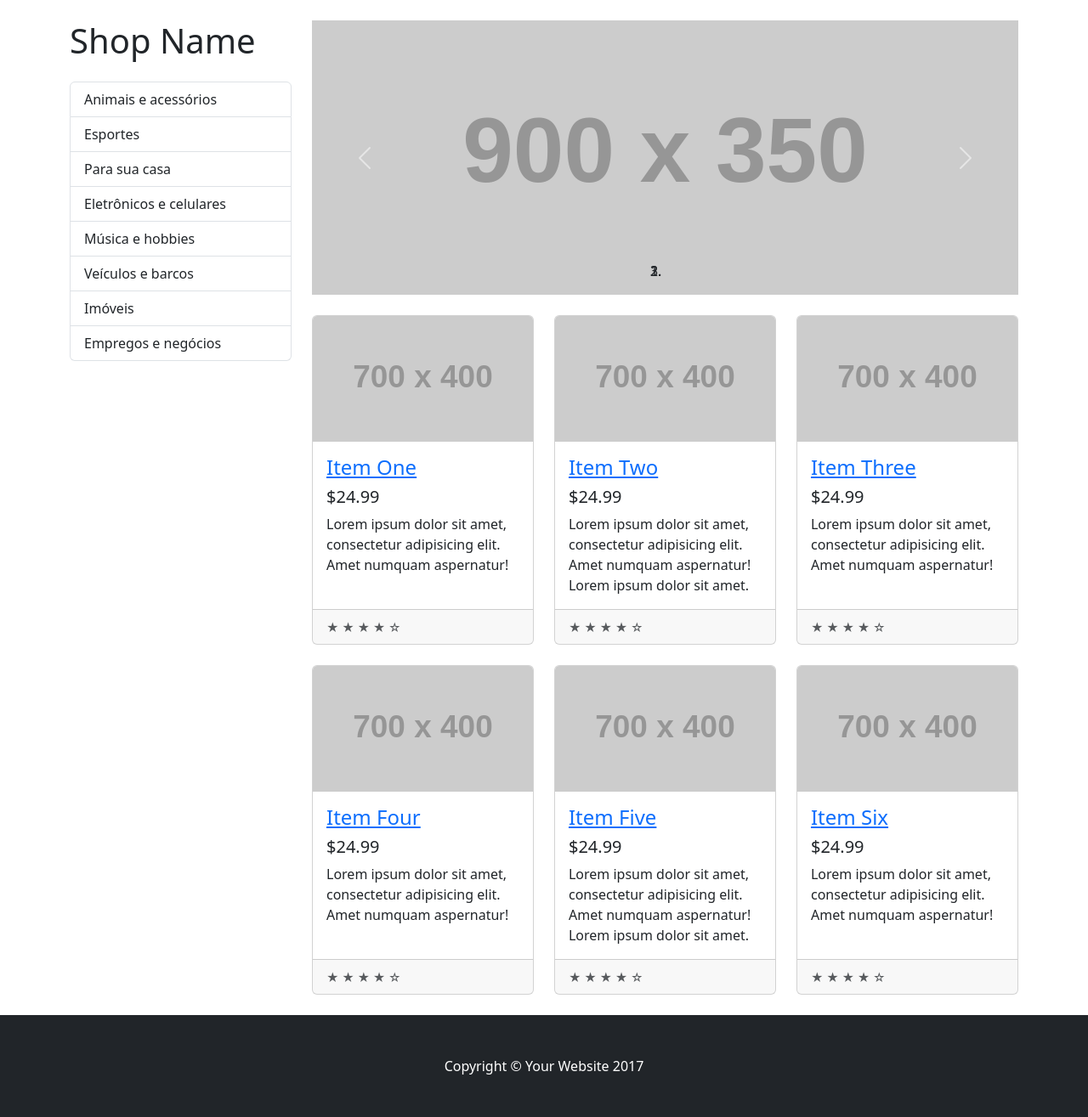
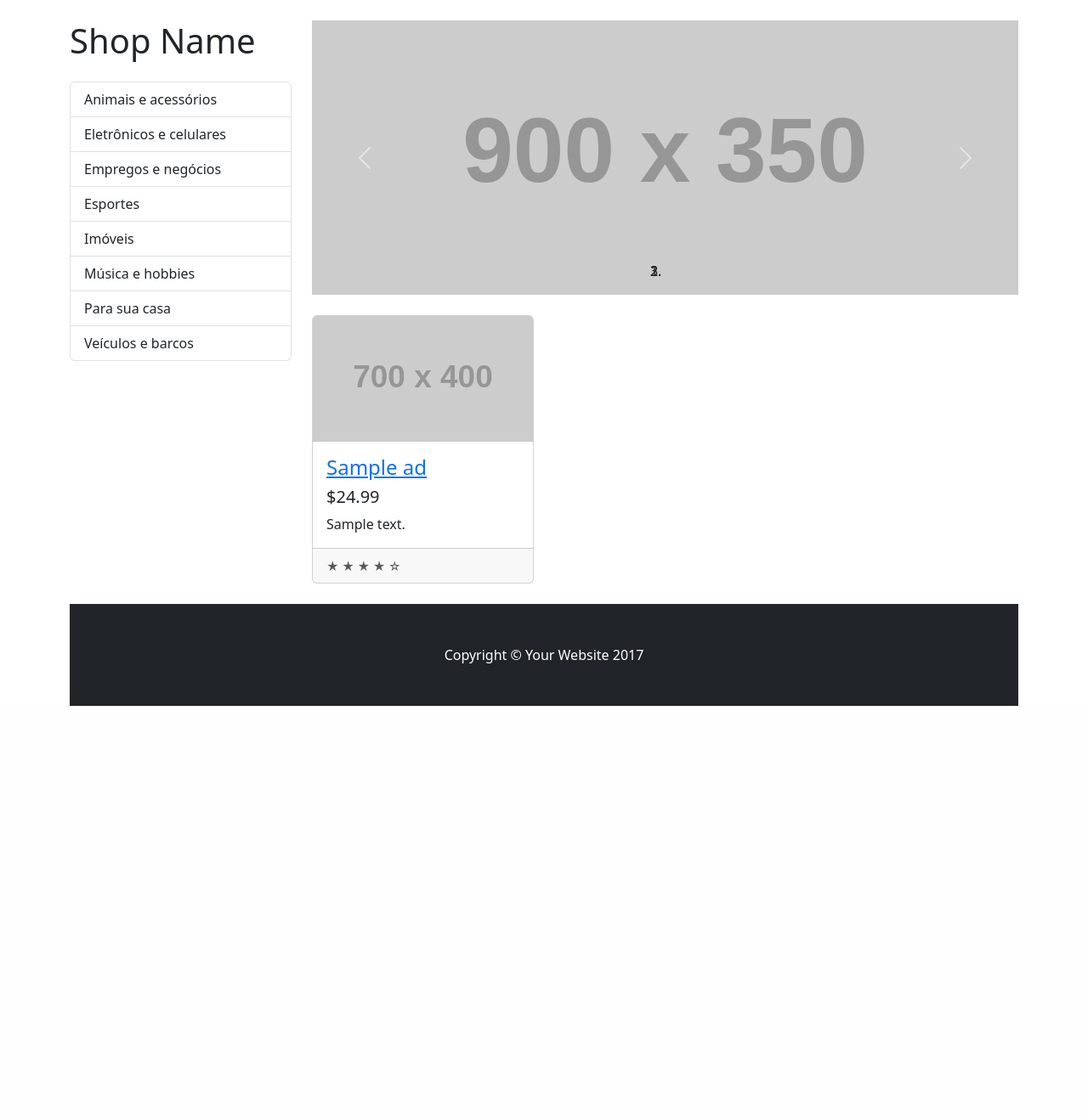
Before and after one commit to chrystiamweb/ScamboAppR, a Rails app: page / in a window 1280 px wide. Shown: the part 56-1371 px from the top of the page at 85% size. After the commit the page ends 887 px from the top, so only its background shows below. Run offline with Rails 7, Linux system fonts and the light colour scheme; data comes from the database, SQL or seed files in the repository; tables that the repository leaves empty hold one stand-in row (values such as "Sample post"); grey boxes labelled with a size stand in for pictures from a placeholder-image service; style sheets or scripts are compiled from the project's sources; some libraries are stand-ins or nearby versions.

Commit message:
Aulas de 51-52 | Listando Ads e criado uma task para criar membros aleatórios

```diff
--- a/app/controllers/site/home_controller.rb
+++ b/app/controllers/site/home_controller.rb
@@ -2,6 +2,7 @@ class Site::HomeController < ApplicationController
   layout 'site'
 
   def index
-    @categories = Category.all
+    @categories = Category.order(:description)
+    @ads = Ad.limit(6).order(created_at: :desc)
   end
 end
--- a/app/views/site/home/index.html.erb
+++ b/app/views/site/home/index.html.erb
@@ -45,104 +45,25 @@
       </div>
 
       <div class="row">
-
+        <%@ads.each do |ad|%>
           <div class="col-lg-4 col-md-6 mb-4">
             <div class="card h-100">
               <a href="#"><img class="card-img-top" src="http://placehold.it/700x400" alt=""></a>
               <div class="card-body">
                 <h4 class="card-title">
-                <a href="#">Item One</a>
+                  <a href="#"><%= truncate(ad.title, length: 15) %></a>
                 </h4>
                 <h5>$24.99</h5>
-              <p class="card-text">Lorem ipsum dolor sit amet, consectetur adipisicing elit. Amet numquam aspernatur!</p>
+                <p class="card-text"><%= truncate(ad.description, length:50)%></p>
               </div>
               <div class="card-footer">
                 <small class="text-muted">&#9733; &#9733; &#9733; &#9733; &#9734;</small>
               </div>
             </div>
           </div>
+        <%end%>
 
-        <div class="col-lg-4 col-md-6 mb-4">
-          <div class="card h-100">
-            <a href="#"><img class="card-img-top" src="http://placehold.it/700x400" alt=""></a>
-            <div class="card-body">
-              <h4 class="card-title">
-                <a href="#">Item Two</a>
-              </h4>
-              <h5>$24.99</h5>
-              <p class="card-text">Lorem ipsum dolor sit amet, consectetur adipisicing elit. Amet numquam aspernatur! Lorem ipsum dolor sit amet.</p>
-            </div>
-            <div class="card-footer">
-              <small class="text-muted">&#9733; &#9733; &#9733; &#9733; &#9734;</small>
-            </div>
-          </div>
-        </div>
 
-        <div class="col-lg-4 col-md-6 mb-4">
-          <div class="card h-100">
-            <a href="#"><img class="card-img-top" src="http://placehold.it/700x400" alt=""></a>
-            <div class="card-body">
-              <h4 class="card-title">
-                <a href="#">Item Three</a>
-              </h4>
-              <h5>$24.99</h5>
-              <p class="card-text">Lorem ipsum dolor sit amet, consectetur adipisicing elit. Amet numquam aspernatur!</p>
-            </div>
-            <div class="card-footer">
-              <small class="text-muted">&#9733; &#9733; &#9733; &#9733; &#9734;</small>
-            </div>
-          </div>
-        </div>
-
-        <div class="col-lg-4 col-md-6 mb-4">
-          <div class="card h-100">
-            <a href="#"><img class="card-img-top" src="http://placehold.it/700x400" alt=""></a>
-            <div class="card-body">
-              <h4 class="card-title">
-                <a href="#">Item Four</a>
-              </h4>
-              <h5>$24.99</h5>
-              <p class="card-text">Lorem ipsum dolor sit amet, consectetur adipisicing elit. Amet numquam aspernatur!</p>
-            </div>
-            <div class="card-footer">
-              <small class="text-muted">&#9733; &#9733; &#9733; &#9733; &#9734;</small>
-            </div>
-          </div>
-        </div>
-
-        <div class="col-lg-4 col-md-6 mb-4">
-          <div class="card h-100">
-            <a href="#"><img class="card-img-top" src="http://placehold.it/700x400" alt=""></a>
-            <div class="card-body">
-              <h4 class="card-title">
-                <a href="#">Item Five</a>
-              </h4>
-              <h5>$24.99</h5>
-              <p class="card-text">Lorem ipsum dolor sit amet, consectetur adipisicing elit. Amet numquam aspernatur! Lorem ipsum dolor sit amet.</p>
-            </div>
-            <div class="card-footer">
-              <small class="text-muted">&#9733; &#9733; &#9733; &#9733; &#9734;</small>
-            </div>
-          </div>
-        </div>
-
-        <div class="col-lg-4 col-md-6 mb-4">
-          <div class="card h-100">
-            <a href="#"><img class="card-img-top" src="http://placehold.it/700x400" alt=""></a>
-            <div class="card-body">
-              <h4 class="card-title">
-                <a href="#">Item Six</a>
-              </h4>
-              <h5>$24.99</h5>
-              <p class="card-text">Lorem ipsum dolor sit amet, consectetur adipisicing elit. Amet numquam aspernatur!</p>
-            </div>
-            <div class="card-footer">
-              <small class="text-muted">&#9733; &#9733; &#9733; &#9733; &#9734;</small>
-            </div>
-          </div>
-        </div>
-
-      </div>
       <!-- /.row -->
 
     </div>
```
Also changed, not shown: lib/tasks/utils.rake. Lines whose indentation alone changed are shown as unchanged.
